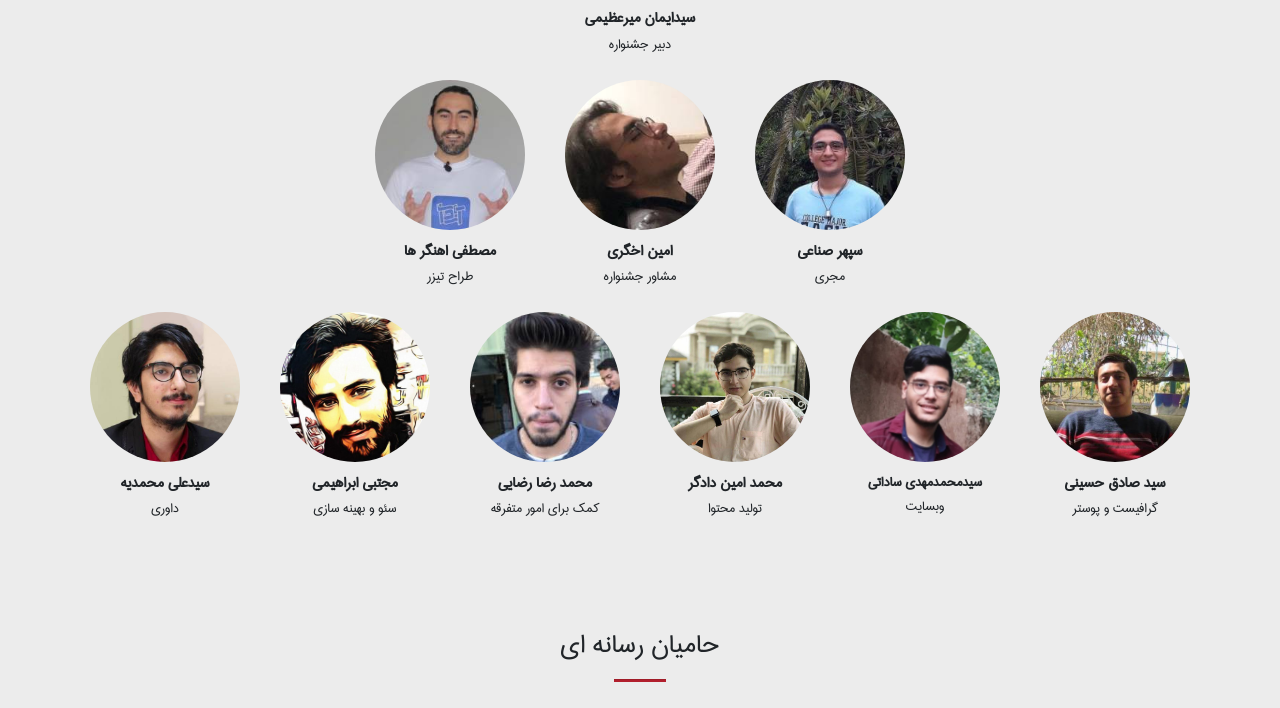
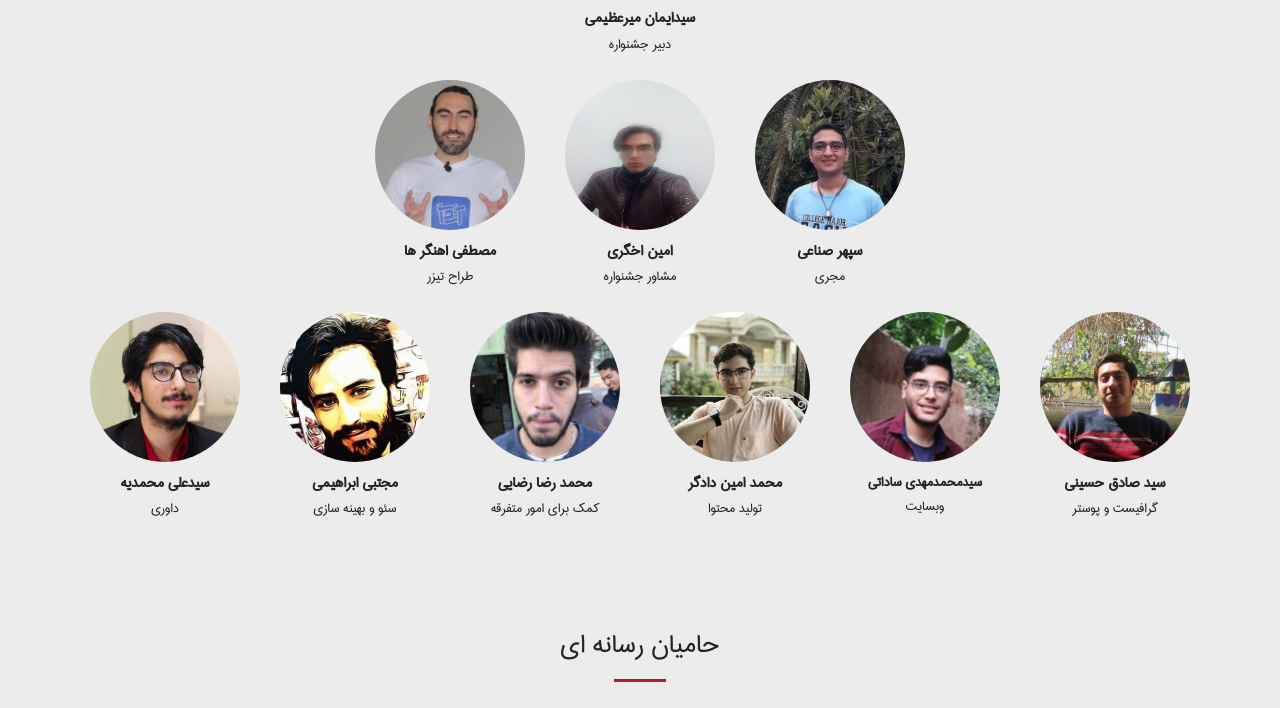
Before and after one commit to BaseMax/POSSF, a plain HTML site: page index.html in a window 1280 px wide. Shown: the part 4270-4978 px from the top of the page. Drawn offline with Linux system fonts and the light colour scheme.

Commit message:
Change image of okhgari

```diff
--- a/index.html
+++ b/index.html
@@ -302,7 +302,7 @@
           </div>
 
           <div class="col-sm-2 col-4 mb-3">
-            <div class="festival-helper-container-image mx-auto my-2"><img class="img-fluid festival-helper-container-image" src="public/assets/image/okhgari.jpg" alt=""></div>
+            <div class="festival-helper-container-image mx-auto my-2"><img class="img-fluid festival-helper-container-image" src="public/assets/image/okhgari2.jpg" alt=""></div>
             <p class="w-100 text-center festival-helper-name font-weight-bold">امین اخگری</p>
             <p class="w-100 text-center">مشاور جشنواره</p>
           </div>
```
